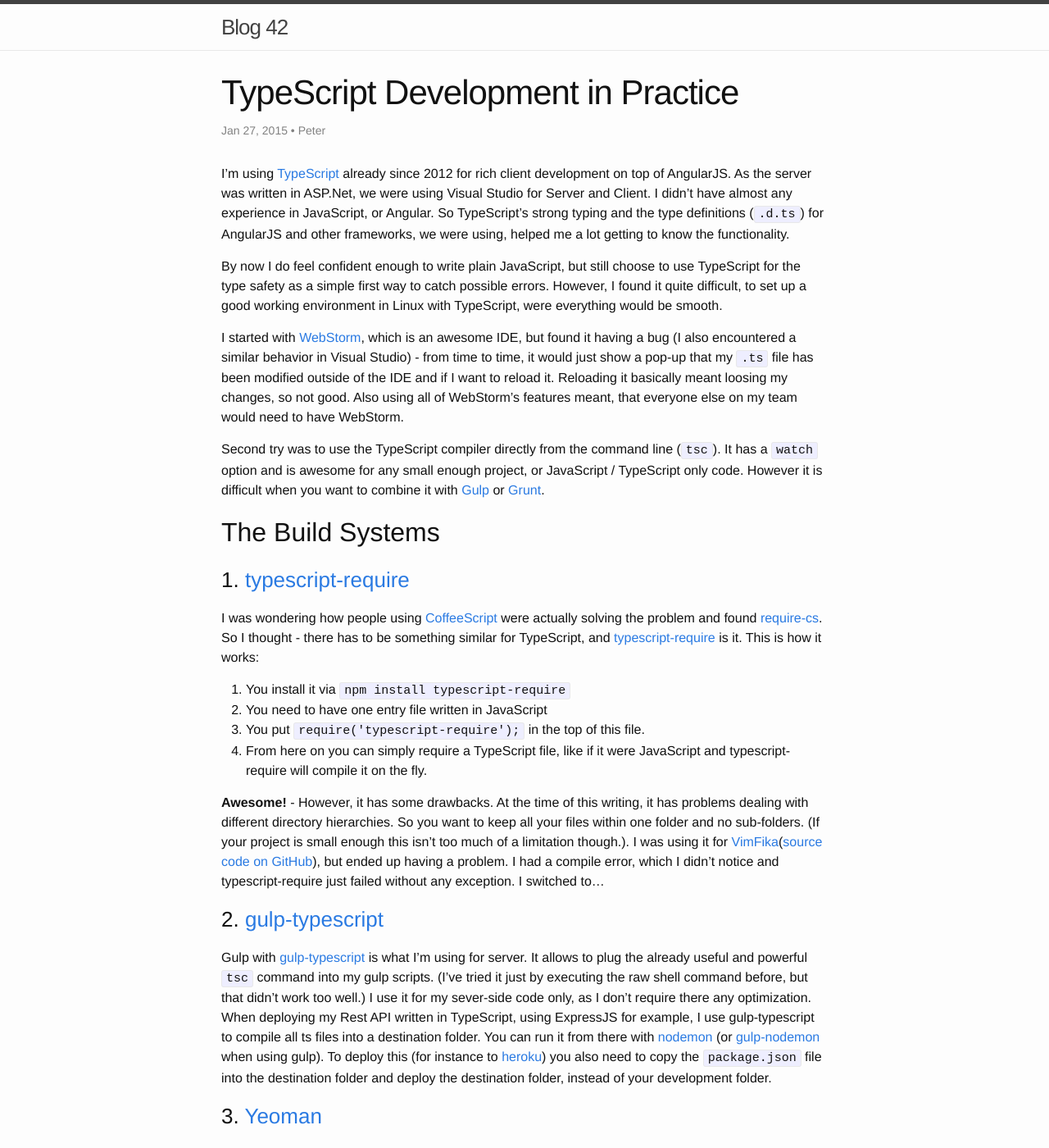
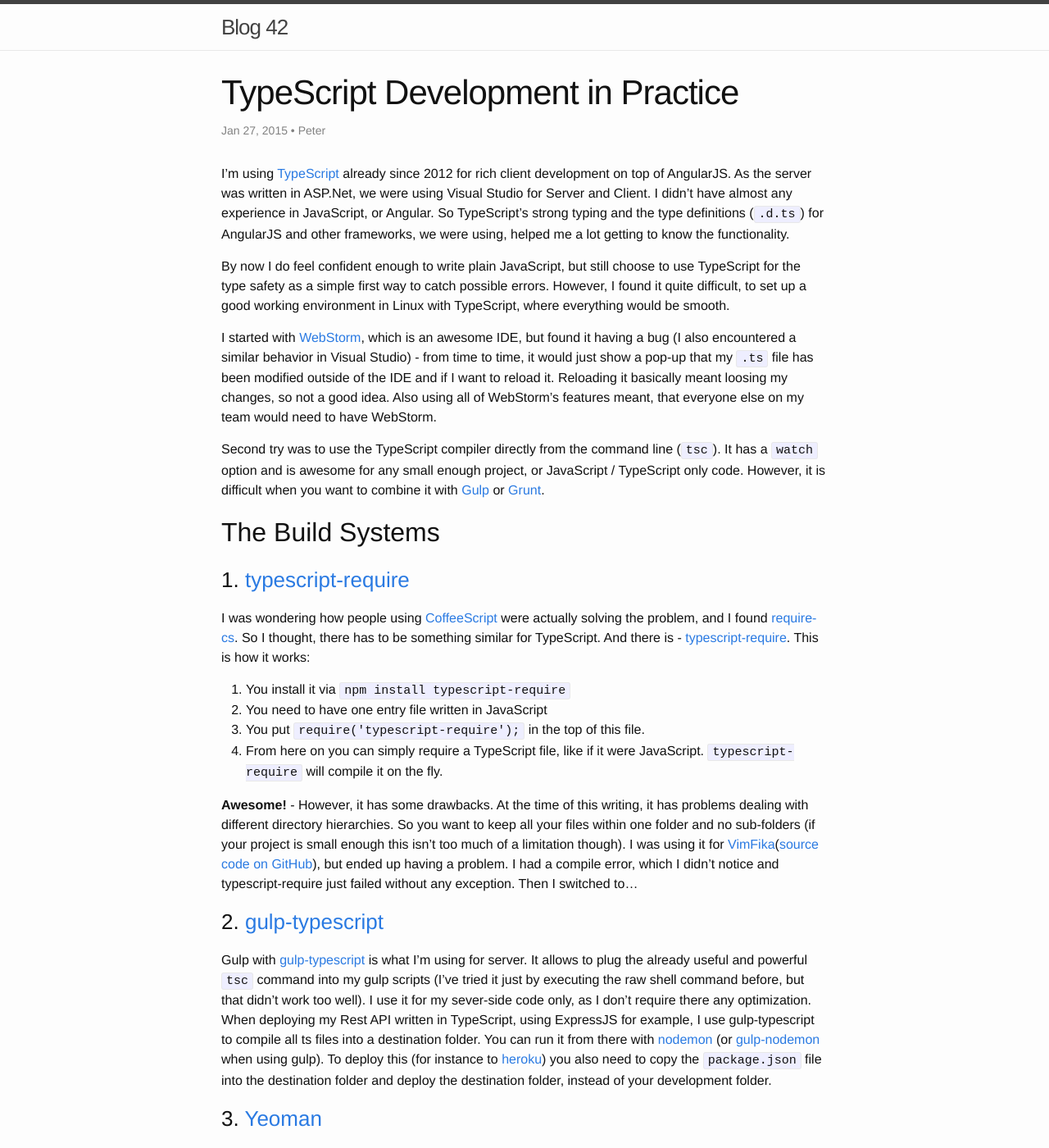
Before and after one commit to pgrm/pgrm.github.io, a Jekyll site: the page built from _posts/2015/2015-01-27-typescript-development-in-practice.markdown, in a window 1280 px wide and 1400 px high. Shown: the whole window at 82% size. Built offline with Jekyll 4.4.1, drawn with Linux system fonts in a browser that asks for light colours; comment, search, counter and statistics services are not loaded; some of the changed text lies outside the part shown.

Commit message:
fix errors in typescript-development-in-practice

```diff
--- a/_posts/2015/2015-01-27-typescript-development-in-practice.markdown
+++ b/_posts/2015/2015-01-27-typescript-development-in-practice.markdown
@@ -8,35 +8,37 @@
 
 I'm using [TypeScript](http://www.typescriptlang.org) already since 2012 for rich client development on top of AngularJS. As the server was written in ASP.Net, we were using Visual Studio for Server and Client. I didn't have almost any experience in JavaScript, or Angular. So TypeScript's strong typing and the type definitions (`.d.ts`) for AngularJS and other frameworks, we were using, helped me a lot getting to know the functionality.
 
-By now I do feel confident enough to write plain JavaScript, but still choose to use TypeScript for the type safety as a simple first way to catch possible errors. However, I found it quite difficult, to set up a good working environment in Linux with TypeScript, were everything would be smooth.
+By now I do feel confident enough to write plain JavaScript, but still choose to use TypeScript for the type safety as a simple first way to catch possible errors. However, I found it quite difficult, to set up a good working environment in Linux with TypeScript, where everything would be smooth.
 
-I started with [WebStorm](https://www.jetbrains.com/webstorm/), which is an awesome IDE, but found it having a bug (I also encountered a similar behavior in Visual Studio) - from time to time, it would just show a pop-up that my `.ts` file has been modified outside of the IDE and if I want to reload it. Reloading it basically meant loosing my changes, so not good. Also using all of WebStorm's features meant, that everyone else on my team would need to have WebStorm.
+I started with [WebStorm](https://www.jetbrains.com/webstorm/), which is an awesome IDE, but found it having a bug (I also encountered a similar behavior in Visual Studio) - from time to time, it would just show a pop-up that my `.ts` file has been modified outside of the IDE and if I want to reload it. Reloading it basically meant loosing my changes, so not a good idea. Also using all of WebStorm's features meant, that everyone else on my team would need to have WebStorm.
 
-Second try was to use the TypeScript compiler directly from the command line (`tsc`). It has a `watch` option and is awesome for any small enough project, or JavaScript / TypeScript only code. However it is difficult when you want to combine it with [Gulp](http://gulpjs.com/) or [Grunt](http://gruntjs.com/).
+Second try was to use the TypeScript compiler directly from the command line (`tsc`). It has a `watch` option and is awesome for any small enough project, or JavaScript / TypeScript only code. However, it is difficult when you want to combine it with [Gulp](http://gulpjs.com/) or [Grunt](http://gruntjs.com/).
 
 ## The Build Systems
 
 ### 1. [typescript-require](https://github.com/eknkc/typescript-require)
 
-I was wondering how people using [CoffeeScript](http://coffeescript.org/) were actually solving the problem and found [require-cs](https://github.com/requirejs/require-cs). So I thought - there has to be something similar for TypeScript, and [typescript-require](https://github.com/eknkc/typescript-require) is it. This is how it works:
+I was wondering how people using [CoffeeScript](http://coffeescript.org/) were actually solving the problem, and I found [require-cs](https://github.com/requirejs/require-cs). So I thought, there has to be something similar for TypeScript. And there is - [typescript-require](https://github.com/eknkc/typescript-require). This is how it works:
 
 0. You install it via `npm install typescript-require`
 1. You need to have one entry file written in JavaScript
 2. You put `require('typescript-require');` in the top of this file.
-3. From here on you can simply require a TypeScript file, like if it were JavaScript and typescript-require will compile it on the fly.
+3. From here on you can simply require a TypeScript file, like if it were JavaScript. `typescript-require` will compile it on the fly.
 
-**Awesome!** - However, it has some drawbacks. At the time of this writing, it has problems dealing with different directory hierarchies. So you want to keep all your files within one folder and no sub-folders. (If your project is small enough this isn't too much of a limitation though.). I was using it for [VimFika](http://vimfika.logtank.com/)([source code on GitHub](https://github.com/pgrm/vimfika)), but ended up having a problem. I had a compile error, which I didn't notice and typescript-require just failed without any exception. I switched to...
+**Awesome!** - However, it has some drawbacks. At the time of this writing, it has problems dealing with different directory hierarchies. So you want to keep all your files within one folder and no sub-folders (if your project is small enough this isn't too much of a limitation though). I was using it for [VimFika](http://vimfika.logtank.com/)([source code on GitHub](https://github.com/pgrm/vimfika)), but ended up having a problem. I had a compile error, which I didn't notice and typescript-require just failed without any exception. Then I switched to...
 
 ### 2. [gulp-typescript](https://www.npmjs.com/package/gulp-typescript)
 
-Gulp with [gulp-typescript](https://www.npmjs.com/package/gulp-typescript) is what I'm using for server. It allows to plug the already useful and powerful `tsc` command into my gulp scripts. (I've tried it just by executing the raw shell command before, but that didn't work too well.) I use it for my sever-side code only, as I don't require there any optimization. When deploying my Rest API written in TypeScript, using ExpressJS for example, I use gulp-typescript to compile all ts files into a destination folder. You can run it from there with [nodemon](https://github.com/remy/nodemon) (or [gulp-nodemon](https://www.npmjs.com/package/gulp-nodemon) when using gulp). To deploy this (for instance to [heroku](http://heroku.com/)) you also need to copy the `package.json` file into the destination folder and deploy the destination folder, instead of your development folder.
+Gulp with [gulp-typescript](https://www.npmjs.com/package/gulp-typescript) is what I'm using for server. It allows to plug the already useful and powerful `tsc` command into my gulp scripts (I've tried it just by executing the raw shell command before, but that didn't work too well). I use it for my sever-side code only, as I don't require there any optimization. When deploying my Rest API written in TypeScript, using ExpressJS for example, I use gulp-typescript to compile all ts files into a destination folder. You can run it from there with [nodemon](https://github.com/remy/nodemon) (or [gulp-nodemon](https://www.npmjs.com/package/gulp-nodemon) when using gulp). To deploy this (for instance to [heroku](http://heroku.com/)) you also need to copy the `package.json` file into the destination folder and deploy the destination folder, instead of your development folder.
 
 ### 3. [Yeoman](http://yeoman.io/)
 
-Turns out there is an amazing generator for TypeScript working with [Yeoman](http://yeoman.io/). If you want to have a very sophisticated build system set up for client code, with minification, bower support, ... you have to try out the [gulp-angular generator](https://github.com/Swiip/generator-gulp-angular). It scaffolds **EVERYTHING** you could dream of. With one command and few configuration steps you are ready to start writing your rich client application. - Too bad there isn't something like that for the server.
+Turns out there is an amazing generator for TypeScript working with [Yeoman](http://yeoman.io/). If you want to have a very sophisticated build system set up for client code, with minification, bower support, ... you have to try out the [gulp-angular generator](https://github.com/Swiip/generator-gulp-angular). It scaffolds **EVERYTHING** you could dream of. With one command and few configuration steps you are ready to start writing your rich client application.
+
+Too bad there isn't something like that for the server.
 
 ## The IDE or Text Editor
 
-I stopped using WebStorm because of the annoying little pop-up. I switched to [Sublime](http://www.sublimetext.com/) and am staying there for now. I'm using [T3S](https://github.com/Railk/T3S/tree/master) which is a great plugin to work with TypeScript. There is an [issue where the plugin might freeze](https://github.com/Railk/T3S/issues/72), but the latest dev branch works fine for me. (Yes dev is actually behind master/ST3 branch, but that's what's working for me.)
+I stopped using WebStorm because of the annoying little pop-up. I switched to [Sublime](http://www.sublimetext.com/) and am staying there for now. I'm using [T3S](https://github.com/Railk/T3S/tree/master) which is a great plugin to work with TypeScript. There is an [issue where the plugin might freeze](https://github.com/Railk/T3S/issues/72), but the latest dev branch works fine for me (yes, dev is actually behind master/ST3 branch, but that's what's working for me).
 
-Other Editors also have TypeScript support in one form or another so maybe it is worth to look into [Atom](https://atom.io/) or Vim, but for now I'm happy, that finally everything seems to work.
+Other Editors also have TypeScript support in one form or another so maybe it is worth to look into [Atom](https://atom.io/) or Vim, but for now I'm happy that finally everything seems to work.
```
